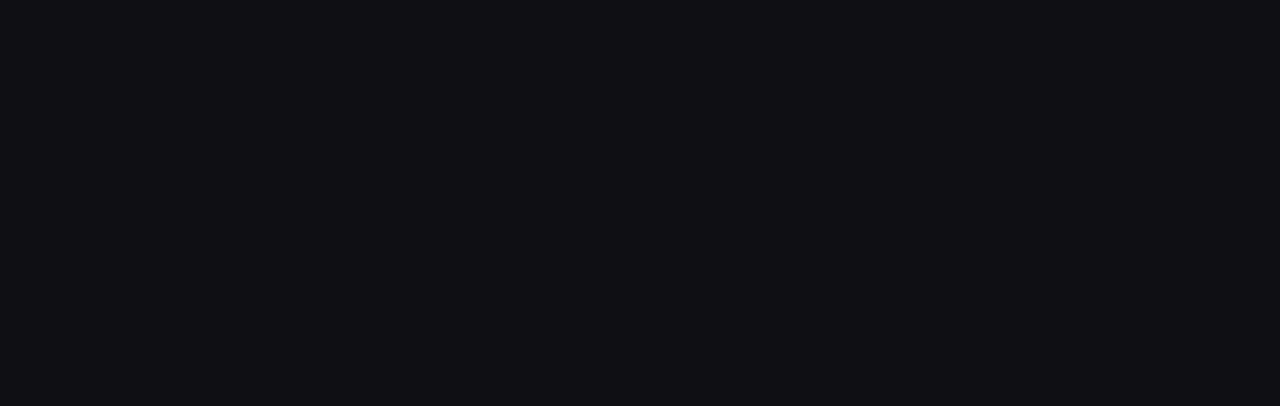
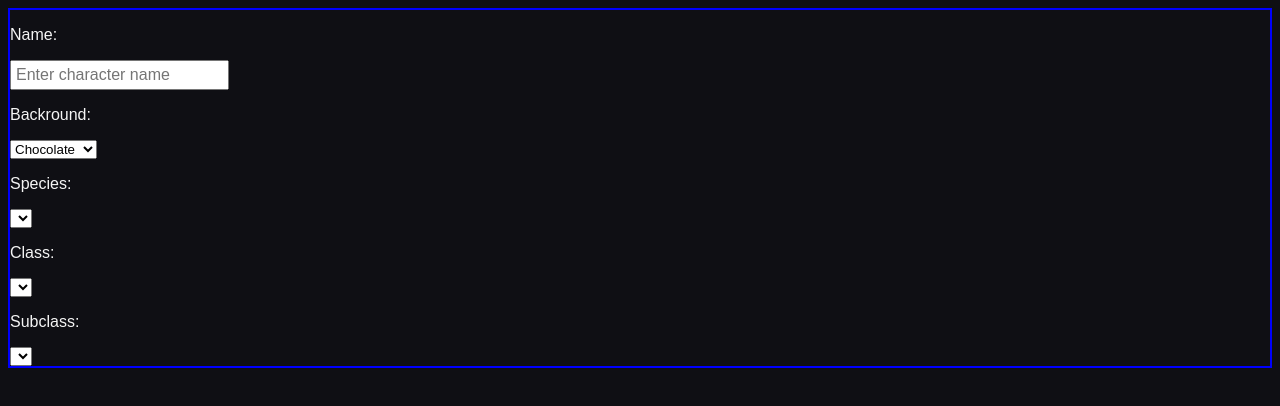
Before and after one commit to michaeljawn/MERNStackWebApp, a React (Vite) app in the folder client/: page /CharacterSheetCreator in a window 1280 px wide. Before the commit this address had no page. Shown: the top 406 px of the page. Built offline with nearby package versions, Linux system fonts and the light colour scheme; the HTML template or start-up script is replaced by a standard one.

Commit message:
Create Character Creator jsx

```diff
--- a/client/src/App.jsx
+++ b/client/src/App.jsx
@@ -1,12 +1,14 @@
 import { Routes, Route } from "react-router-dom";
 import Login from "./pages/Login";
 import Dashboard from "./pages/Dashboard";
+import CharacterSheetCreator from "./pages/CharacterSheetCreator";
 
 function App() {
   return (
     <Routes>
       <Route path="/" element={<Login />} />
       <Route path="/dashboard" element={<Dashboard />} />
+      <Route path="/CharacterSheetCreator" element={<CharacterSheetCreator />} />
     </Routes>
   );
 }
--- /dev/null
+++ b/client/src/pages/CharacterSheetCreator.jsx
@@ -0,0 +1,85 @@
+import { useState } from "react";
+import "../styles/CharacterSheetCreator.css";
+
+export default function CharacterSheetCreator() {
+
+    const [character_name, setCharacterName] = useState("");
+
+    const [character_backround, setBackroundSelectedValue] = useState('chocolate');
+    const backround_options = [ /*REPLACE LATER*/
+        { value: 'chocolate', label: 'Chocolate' },
+        { value: 'strawberry', label: 'Strawberry' },
+        { value: 'vanilla', label: 'Vanilla' },
+    ];
+
+    const [character_species, setSpeciesSelectedValue] = useState('');
+    const species_options = [];
+
+
+    const [character_class, setClassSelectedValue] = useState('');
+    const class_options = [];
+
+
+    const [character_subclass, setSubclassSelectedValue] = useState('');
+    const subclass_options = [];
+
+    return (
+        <section className="identity">
+            <div className="name">
+                <p>Name:</p>
+                <input
+                    type="text"
+                    placeholder="Enter character name"
+                    value={character_name}
+                    onChange={(e) => setCharacterName(e.target.value)}
+                    style={{ fontSize: "16px", padding: "4px" }}
+                />
+            </div>
+
+            <div className="backround">
+                <p>Backround:</p>
+                <select value={character_backround} onChange={(e) => setBackroundSelectedValue(e.target.value)}>
+                    {backround_options.map(option => (
+                        <option key={option.value} value={option.value}>
+                            {option.label}
+                        </option>
+                    ))}
+                </select>
+            </div>
+
+            <div className="species">
+                <p>Species:</p>
+                <select value={character_species} onChange={(e) => setSpeciesSelectedValue(e.target.value)}>
+                    {species_options.map(option => (
+                        <option key={option.value} value={option.value}>
+                            {option.label}
+                        </option>
+                    ))}
+                </select>
+            </div>
+
+            <div className="class">
+                <p>Class:</p>
+                <select value={character_class} onChange={(e) => setClassSelectedValue(e.target.value)}>
+                    {class_options.map(option => (
+                        <option key={option.value} value={option.value}>
+                            {option.label}
+                        </option>
+                    ))}
+                </select>
+            </div>
+
+            <div className="subclass">
+                <p>Subclass:</p>
+                <select value={character_subclass} onChange={(e) => setSubclassSelectedValue(e.target.value)}>
+                    {subclass_options.map(option => (
+                        <option key={option.value} value={option.value}>
+                            {option.label}
+                        </option>
+                    ))}
+                </select>
+            </div>
+
+        </section>
+    );
+}
--- /dev/null
+++ b/client/src/styles/CharacterSheetCreator.css
@@ -0,0 +1,3 @@
+section{
+    border: 2px, solid, blue;
+}
```
Also changed, not shown: client/src/assets/dragon.svg (added), 1 other file (tests, documents, lock files or other folders).
